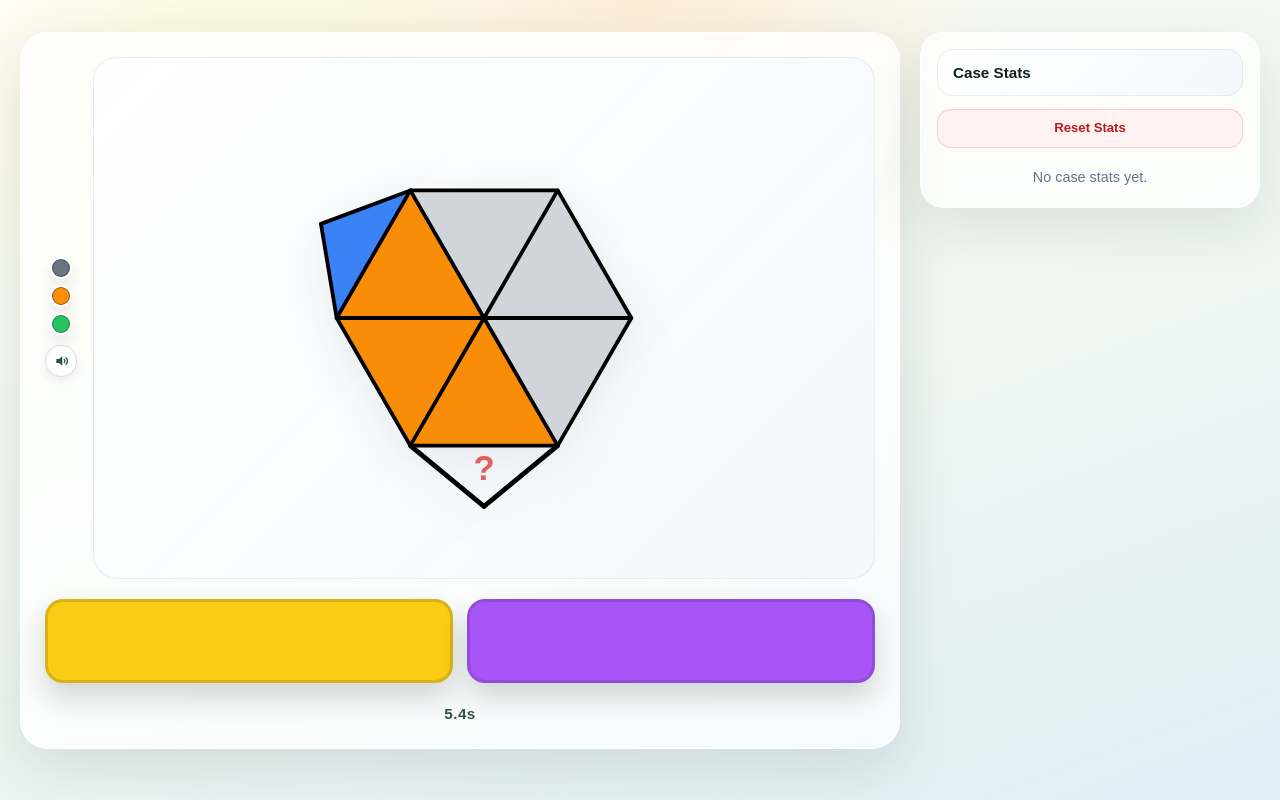
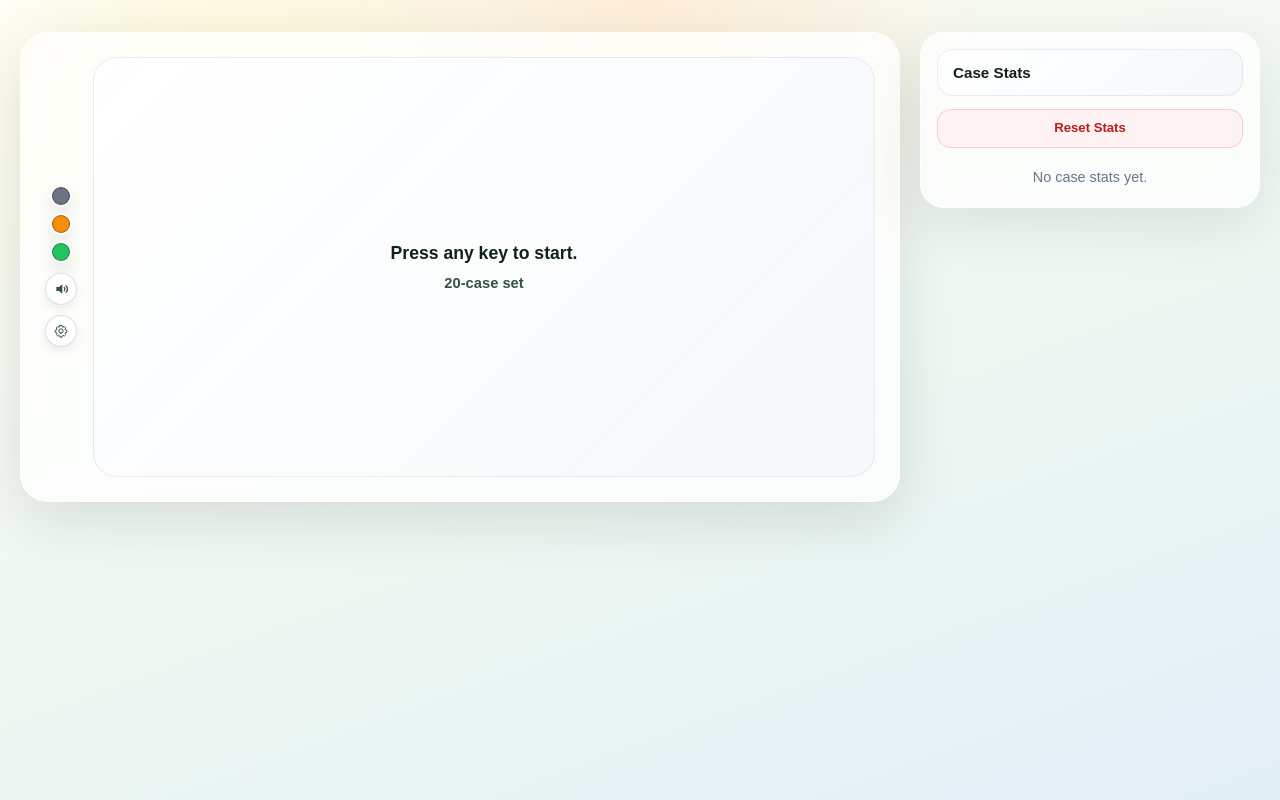
Before and after one commit to GuidoDipietro/fto-scheme-trainer, a React (Vite) app: page / in a window 1280 px wide. Built offline with nearby package versions, Linux system fonts and the light colour scheme.

Commit message:
Make training loop finite

```diff
--- a/src/App.jsx
+++ b/src/App.jsx
@@ -5,9 +5,11 @@ import { centerSchemes } from "./data/centerSchemes";
 import { generatePrompt, rotateCenter } from "./lib/generatePrompt";
 
 const selectableCenterIds = centerSchemes.map((center) => center.id);
+const defaultGuessesPerRun = 20;
 const wrongFlashDurationMs = 220;
 const timerTickMs = 100;
 const caseStatsStorageKey = "fto-scheme-trainer-case-stats";
+const settingsStorageKey = "fto-scheme-trainer-settings";
 
 const defaultStatsSort = {
   metric: "averageTime",
@@ -46,6 +48,35 @@ function clearStoredCaseStats() {
   }
 
   window.localStorage.removeItem(caseStatsStorageKey);
+}
+
+function getStoredSettings() {
+  if (typeof window === "undefined") {
+    return { guessesPerRun: defaultGuessesPerRun };
+  }
+
+  try {
+    const rawSettings = window.localStorage.getItem(settingsStorageKey);
+    const parsedSettings = rawSettings ? JSON.parse(rawSettings) : {};
+    const guessesPerRun = Number(parsedSettings.guessesPerRun);
+
+    return {
+      guessesPerRun:
+        Number.isInteger(guessesPerRun) && guessesPerRun > 0
+          ? guessesPerRun
+          : defaultGuessesPerRun,
+    };
+  } catch {
+    return { guessesPerRun: defaultGuessesPerRun };
+  }
+}
+
+function storeSettings(settings) {
+  if (typeof window === "undefined") {
+    return;
+  }
+
+  window.localStorage.setItem(settingsStorageKey, JSON.stringify(settings));
 }
 
 function formatElapsedMs(elapsedMs) {
@@ -163,29 +194,49 @@ function sortStatsRows(rows, statsSort) {
   });
 }
 
-const createInitialState = () => ({
+const createInitialState = (guessesPerRun) => ({
   selectedCenterIds: selectableCenterIds,
-  prompt: generatePrompt(selectableCenterIds),
+  prompt: null,
+  isAwaitingRunStart: true,
+  completedRunCount: 0,
+  casesRemainingInRun: guessesPerRun,
   isWrongGuessActive: false,
   isSoundMuted: false,
-  promptStartedAtMs: getNow(),
+  promptStartedAtMs: null,
   elapsedMs: 0,
 });
 
 export default function App() {
-  const [session, setSession] = useState(createInitialState);
+  const [settings, setSettings] = useState(getStoredSettings);
+  const [session, setSession] = useState(() =>
+    createInitialState(getStoredSettings().guessesPerRun),
+  );
   const [caseStats, setCaseStats] = useState(getStoredCaseStats);
   const [isStatsOpen, setIsStatsOpen] = useState(true);
   const [statsSort, setStatsSort] = useState(defaultStatsSort);
   const [revealedStatsCases, setRevealedStatsCases] = useState({});
+  const [isSettingsOpen, setIsSettingsOpen] = useState(false);
   const wrongFlashTimeoutRef = useRef(null);
   const audioContextRef = useRef(null);
+
+  const startRun = () => {
+    setSession((current) => ({
+      ...current,
+      prompt: generatePrompt(current.selectedCenterIds),
+      isAwaitingRunStart: false,
+      promptStartedAtMs: getNow(),
+      elapsedMs: 0,
+    }));
+  };
 
   useEffect(() => {
     const intervalId = window.setInterval(() => {
       setSession((current) => ({
         ...current,
-        elapsedMs: getNow() - current.promptStartedAtMs,
+        elapsedMs:
+          current.promptStartedAtMs == null
+            ? 0
+            : getNow() - current.promptStartedAtMs,
       }));
     }, timerTickMs);
 
@@ -193,6 +244,43 @@ export default function App() {
       window.clearInterval(intervalId);
     };
   }, []);
+
+  useEffect(() => {
+    const handleKeyDown = (event) => {
+      if (event.code === "Space") {
+        event.preventDefault();
+      }
+    };
+
+    window.addEventListener("keydown", handleKeyDown, { passive: false });
+
+    return () => {
+      window.removeEventListener("keydown", handleKeyDown);
+    };
+  }, []);
+
+  useEffect(() => {
+    if (!session.isAwaitingRunStart) {
+      return undefined;
+    }
+
+    const handleKeyDown = (event) => {
+      if (
+        event.target instanceof HTMLElement &&
+        ["INPUT", "TEXTAREA", "SELECT"].includes(event.target.tagName)
+      ) {
+        return;
+      }
+
+      startRun();
+    };
+
+    window.addEventListener("keydown", handleKeyDown);
+
+    return () => {
+      window.removeEventListener("keydown", handleKeyDown);
+    };
+  }, [session.isAwaitingRunStart]);
 
   useEffect(
     () => () => {
@@ -360,10 +448,15 @@ export default function App() {
 
       return {
         selectedCenterIds: nextSelectedCenterIds,
-        prompt: generatePrompt(nextSelectedCenterIds),
+        prompt: current.isAwaitingRunStart
+          ? null
+          : generatePrompt(nextSelectedCenterIds),
+        isAwaitingRunStart: current.isAwaitingRunStart,
+        completedRunCount: current.completedRunCount,
+        casesRemainingInRun: current.casesRemainingInRun,
         isWrongGuessActive: false,
         isSoundMuted: current.isSoundMuted,
-        promptStartedAtMs: getNow(),
+        promptStartedAtMs: current.isAwaitingRunStart ? null : getNow(),
         elapsedMs: 0,
       };
     });
@@ -405,7 +498,25 @@ export default function App() {
     }));
   };
 
+  const handleGuessesPerRunChange = (nextValue) => {
+    const guessesPerRun = Math.max(1, Number.parseInt(nextValue, 10) || 1);
+    const nextSettings = { guessesPerRun };
+
+    setSettings(nextSettings);
+    storeSettings(nextSettings);
+    setSession((current) => ({
+      ...current,
+      casesRemainingInRun: current.isAwaitingRunStart
+        ? guessesPerRun
+        : current.casesRemainingInRun,
+    }));
+  };
+
   const handleAnswer = (selectedColor) => {
+    if (!session.prompt) {
+      return;
+    }
+
     const isCorrect = selectedColor === session.prompt.correctAnswer;
     const elapsedMs = getNow() - session.promptStartedAtMs;
 
@@ -426,27 +537,46 @@ export default function App() {
     });
     playSuccessSound();
 
-    setSession((current) => ({
-      selectedCenterIds: current.selectedCenterIds,
+    setSession((current) => {
+      const nextCasesRemainingInRun = current.casesRemainingInRun - 1;
+
+      if (nextCasesRemainingInRun === 0) {
+        return {
+          ...current,
+          prompt: null,
+          isAwaitingRunStart: true,
+          completedRunCount: current.completedRunCount + 1,
+          casesRemainingInRun: settings.guessesPerRun,
+          isWrongGuessActive: false,
+          promptStartedAtMs: null,
+          elapsedMs: 0,
+        };
+      }
+
+      return {
+        ...current,
         prompt: generatePrompt(current.selectedCenterIds),
+        casesRemainingInRun: nextCasesRemainingInRun,
         isWrongGuessActive: false,
-      isSoundMuted: current.isSoundMuted,
         promptStartedAtMs: getNow(),
         elapsedMs: 0,
-    }));
+      };
+    });
   };
 
   const {
     prompt,
     selectedCenterIds,
+    isAwaitingRunStart,
+    completedRunCount,
     isWrongGuessActive,
     isSoundMuted,
     elapsedMs,
   } = session;
-  const promptColors = prompt.answerOptions.map((colorId) => ({
+  const promptColors = prompt?.answerOptions.map((colorId) => ({
     id: colorId,
     hex: colorPalette[colorId].hex,
-  }));
+  })) ?? [];
   const statsRows = sortStatsRows(buildStatsRows(caseStats), statsSort);
 
   return (
@@ -524,17 +654,82 @@ export default function App() {
                 {isSoundMuted ? "Muted" : "Sound on"}
               </span>
             </button>
+
+            <button
+              type="button"
+              className={`settings-toggle${isSettingsOpen ? " is-open" : ""}`}
+              onClick={() => setIsSettingsOpen((current) => !current)}
+              aria-expanded={isSettingsOpen}
+              aria-label="Open settings"
+            >
+              <svg
+                aria-hidden="true"
+                className="settings-toggle-icon"
+                viewBox="0 0 24 24"
+                fill="none"
+              >
+                <path
+                  d="M10.5 3.75h3l.45 2.06c.4.14.78.3 1.14.5l1.9-.92 2.12 2.12-.92 1.9c.2.36.36.74.5 1.14l2.06.45v3l-2.06.45c-.14.4-.3.78-.5 1.14l.92 1.9-2.12 2.12-1.9-.92c-.36.2-.74.36-1.14.5l-.45 2.06h-3l-.45-2.06a7.6 7.6 0 0 1-1.14-.5l-1.9.92-2.12-2.12.92-1.9a7.6 7.6 0 0 1-.5-1.14l-2.06-.45v-3l2.06-.45c.14-.4.3-.78.5-1.14l-.92-1.9 2.12-2.12 1.9.92c.36-.2.74-.36 1.14-.5l.45-2.06Z"
+                  stroke="currentColor"
+                  strokeWidth="1.5"
+                  strokeLinecap="round"
+                  strokeLinejoin="round"
+                />
+                <path
+                  d="M12 15.25A3.25 3.25 0 1 0 12 8.75a3.25 3.25 0 0 0 0 6.5Z"
+                  stroke="currentColor"
+                  strokeWidth="1.5"
+                  strokeLinecap="round"
+                  strokeLinejoin="round"
+                />
+              </svg>
+            </button>
           </div>
 
           <div className="center-stage">
+            {prompt ? (
               <FtoCenter
                 mainColor={prompt.center.mainColor}
                 revealedSecondary={prompt.revealedSecondary}
                 targetPosition={prompt.targetPosition}
               />
+            ) : (
+              <button
+                type="button"
+                className="run-start-panel"
+                onClick={startRun}
+              >
+                <p className="run-start-copy">
+                  {completedRunCount > 0
+                    ? "Press any key to continue."
+                    : "Press any key to start."}
+                </p>
+                <p className="run-start-subcopy">
+                  {settings.guessesPerRun}-case set
+                </p>
+              </button>
+            )}
           </div>
         </div>
 
+        {isSettingsOpen ? (
+          <div className="settings-panel">
+            <label className="settings-field">
+              <span className="settings-label">Training batch</span>
+              <input
+                type="number"
+                min="1"
+                step="1"
+                className="settings-input"
+                value={settings.guessesPerRun}
+                onChange={(event) => handleGuessesPerRunChange(event.target.value)}
+              />
+            </label>
+          </div>
+        ) : null}
+
+        {prompt ? (
+          <>
             <div className="answer-row" aria-label="Answer choices">
               {promptColors.map((option) => (
                 <button
@@ -553,6 +748,8 @@ export default function App() {
             <p className="timer-readout" aria-label="Case timer">
               {formatElapsedMs(elapsedMs)}
             </p>
+          </>
+        ) : null}
       </section>
 
       <aside className={`stats-panel${isStatsOpen ? " is-open" : ""}`}>
--- a/src/styles.css
+++ b/src/styles.css
@@ -131,7 +131,7 @@ select {
 
 .stats-table th:first-child,
 .stats-table td:first-child {
-  text-align: left;
+  text-align: center;
 }
 
 .stats-sort-button {
@@ -241,6 +241,46 @@ select {
   outline-offset: 3px;
 }
 
+.settings-toggle {
+  display: grid;
+  place-items: center;
+  width: 2rem;
+  height: 2rem;
+  padding: 0;
+  border: 1px solid rgba(15, 23, 42, 0.14);
+  border-radius: 999px;
+  background: rgba(255, 255, 255, 0.88);
+  color: #355047;
+  cursor: pointer;
+  transition:
+    transform 140ms ease,
+    background-color 140ms ease,
+    border-color 140ms ease,
+    color 140ms ease,
+    box-shadow 140ms ease;
+  box-shadow: 0 4px 10px rgba(16, 33, 27, 0.08);
+}
+
+.settings-toggle:hover {
+  transform: translateY(-1px);
+}
+
+.settings-toggle:focus-visible {
+  outline: 3px solid rgba(245, 158, 11, 0.9);
+  outline-offset: 3px;
+}
+
+.settings-toggle.is-open {
+  background: rgba(226, 232, 240, 0.96);
+}
+
+.settings-toggle-icon {
+  width: 1rem;
+  height: 1rem;
+  aspect-ratio: 1 / 1;
+  display: block;
+}
+
 .filter-button {
   width: 1.15rem;
   height: 1.15rem;
@@ -293,6 +333,39 @@ select {
   border: 1px solid rgba(148, 163, 184, 0.18);
 }
 
+.run-start-panel {
+  border: none;
+  background: transparent;
+  width: 100%;
+  padding: 1.25rem;
+  text-align: center;
+  color: #355047;
+  cursor: pointer;
+}
+
+.run-start-copy,
+.run-start-subcopy {
+  margin: 0;
+}
+
+.run-start-panel:focus-visible {
+  outline: 3px solid rgba(245, 158, 11, 0.9);
+  outline-offset: 3px;
+  border-radius: 16px;
+}
+
+.run-start-copy {
+  color: #10211b;
+  font-size: 1.1rem;
+  font-weight: 800;
+}
+
+.run-start-subcopy {
+  margin-top: 0.45rem;
+  font-size: 0.92rem;
+  font-weight: 600;
+}
+
 .fto-center {
   width: min(100%, 520px);
   overflow: visible;
@@ -303,6 +376,37 @@ select {
   display: grid;
   grid-template-columns: repeat(2, minmax(0, 1fr));
   gap: 0.9rem;
+}
+
+.settings-panel {
+  padding: 0.9rem 1rem 0;
+}
+
+.settings-field {
+  display: grid;
+  gap: 0.45rem;
+}
+
+.settings-label {
+  color: #355047;
+  font-size: 0.84rem;
+  font-weight: 700;
+}
+
+.settings-input {
+  width: 100%;
+  max-width: 8rem;
+  padding: 0.6rem 0.7rem;
+  border: 1px solid rgba(148, 163, 184, 0.35);
+  border-radius: 12px;
+  background: rgba(255, 255, 255, 0.95);
+  color: #10211b;
+  font-weight: 700;
+}
+
+.settings-input:focus-visible {
+  outline: 3px solid rgba(245, 158, 11, 0.9);
+  outline-offset: 2px;
 }
 
 .timer-readout {
```
Also changed, not shown: 1 other file (tests, documents, lock files or other folders). Lines whose indentation alone changed are shown as unchanged.
